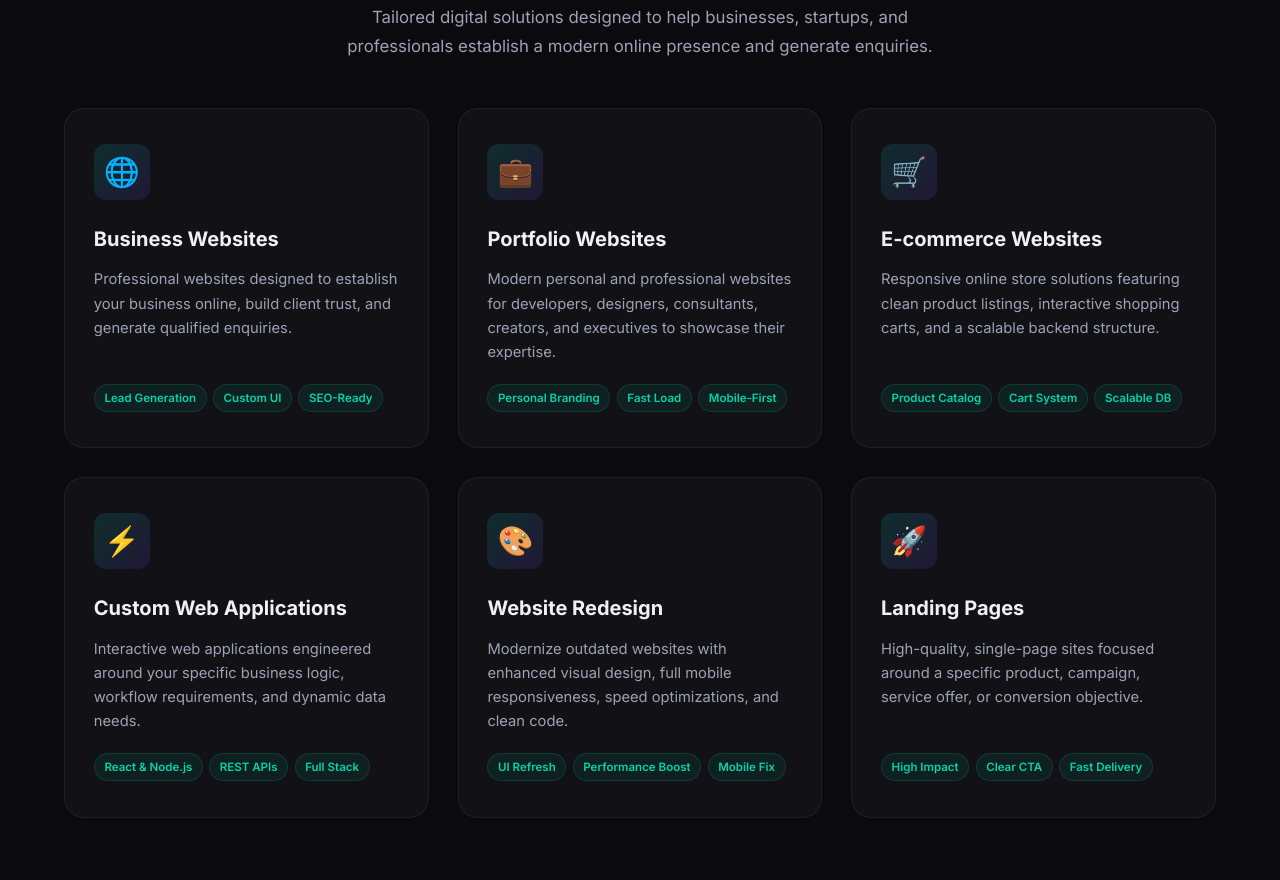
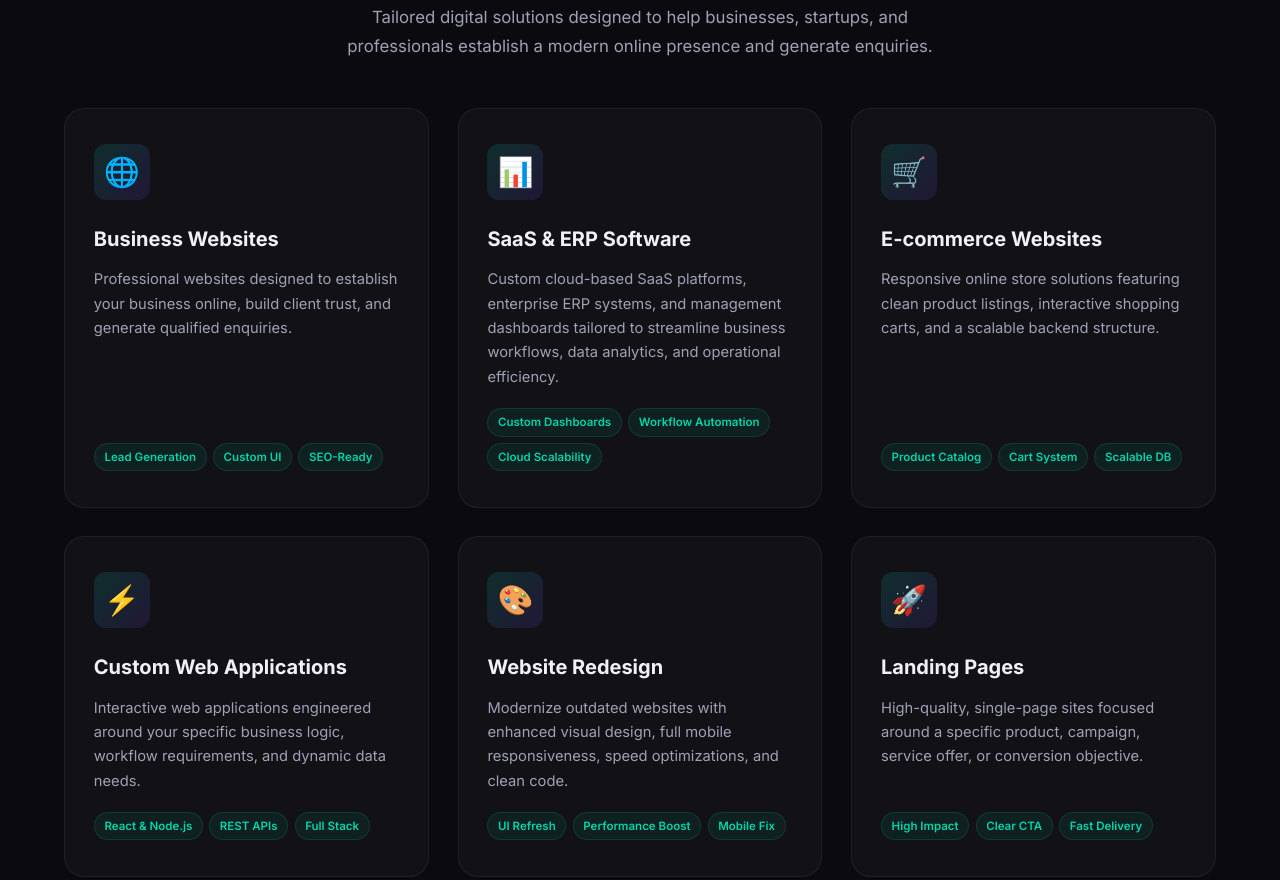
Before and after one commit to vishalprsd75/portfolio, a website: page index.html in a window 1280 px wide. Shown: the part 1013-1893 px from the top of the page. Drawn offline with Linux system fonts and the light colour scheme.

Commit message:
Update Services: replace Portfolio Websites with SaaS & ERP Software

```diff
--- a/index.html
+++ b/index.html
@@ -175,14 +175,13 @@
           </div>
           <!-- Service 2 -->
           <div class="service-card reveal stagger-2">
-            <div class="service-icon">💼</div>
-            <h3>Portfolio Websites</h3>
-            <p>Modern personal and professional websites for developers, designers, consultants, creators, and
-              executives to showcase their expertise.</p>
+            <div class="service-icon">📊</div>
+            <h3>SaaS & ERP Software</h3>
+            <p>Custom cloud-based SaaS platforms, enterprise ERP systems, and management dashboards tailored to streamline business workflows, data analytics, and operational efficiency.</p>
             <div class="service-features">
-              <span class="service-tag">Personal Branding</span>
-              <span class="service-tag">Fast Load</span>
-              <span class="service-tag">Mobile-First</span>
+              <span class="service-tag">Custom Dashboards</span>
+              <span class="service-tag">Workflow Automation</span>
+              <span class="service-tag">Cloud Scalability</span>
             </div>
           </div>
           <!-- Service 3 -->
@@ -617,7 +616,7 @@
               <span class="faq-icon">+</span>
             </button>
             <div class="faq-answer">
-              <p>I build custom business websites, portfolio sites, e-commerce stores, landing pages, and custom
+              <p>I build custom business websites, SaaS platforms, ERP management software, e-commerce stores, landing pages, and custom
                 full-stack web applications using React, Node.js, Express, PHP, and modern databases.</p>
             </div>
           </div>
@@ -639,7 +638,7 @@
               <span class="faq-icon">+</span>
             </button>
             <div class="faq-answer">
-              <p>Absolutley. I can modernize your existing website's UI, convert older static code into a modern React
+              <p>Absolutely. I can modernize your existing website's UI, convert older static code into a modern React
                 application, improve page load performance, and ensure full mobile responsiveness.</p>
             </div>
           </div>
@@ -788,7 +787,7 @@
                   <select name="project_type" class="form-select" required>
                     <option value="" disabled selected>Select Project Type *</option>
                     <option value="Business Website">Business Website</option>
-                    <option value="Portfolio Website">Portfolio Website</option>
+                    <option value="SaaS & ERP Software">SaaS / ERP Software</option>
                     <option value="E-commerce Website">E-commerce Website</option>
                     <option value="Custom Web Application">Custom Web Application</option>
                     <option value="Website Redesign">Website Redesign</option>
@@ -1011,6 +1010,7 @@
       const typingEl = document.getElementById('typingText');
       const phrases = [
         'Responsive Business Websites.',
+        'SaaS & ERP Software Solutions.',
         'React & Node.js Web Apps.',
         'E-Commerce & Online Stores.',
         'High-Converting Landing Pages.',
```
